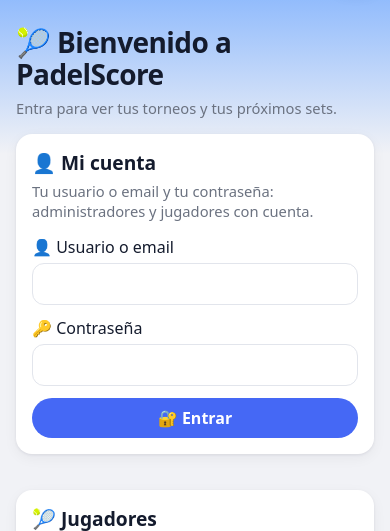
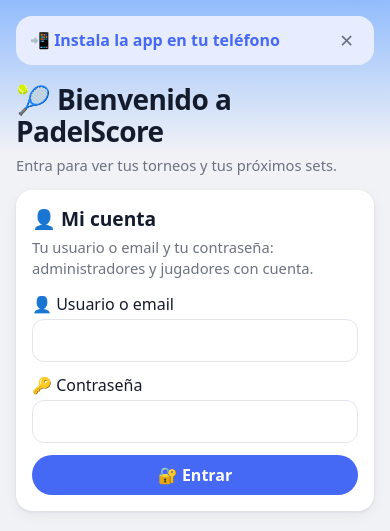
Before and after one commit to Sorrycion/PadelScore, a FastAPI app: page / in a window 390 px wide. Shown: the part 66-597 px from the top of the page. Run offline with FastAPI, Linux system fonts and the light colour scheme; data that the repository does not hold is empty; parts of the project's set-up code (start-up, migrations or seed data) failed here and were passed over.

Commit message:
Home: a closable "install the app on your phone" banner
At the top of the home page (and of the login when it's the home page), on phones
only and never inside the installed app; ✕ hides it for good in that browser.

Co-Authored-By: Claude Opus 5.5 <noreply@anthropic.com>

```diff
--- a/app/i18n.py
+++ b/app/i18n.py
@@ -597,6 +597,8 @@ TEXT = {
                      "en": "Install it as an app: it opens full screen, with its icon, "
                            "without the browser bar."},
     "install_app": {"es": "Instalar app", "en": "Install the app"},
+    "install_banner": {"es": "Instala la app en tu teléfono", "en": "Install the app on your phone"},
+    "close": {"es": "Cerrar", "en": "Close"},
     "install_now": {"es": "Instalar", "en": "Install"},
     "install_done": {"es": "Ya la tienes instalada", "en": "It's already installed"},
     "install_done_hint": {"es": "Ábrela desde su ícono en tu pantalla de inicio.",
--- a/app/static/style.css
+++ b/app/static/style.css
@@ -60,6 +60,7 @@ ol.install-steps li span::before { content: counter(step) ". "; font-weight: 700
 ol.install-steps svg { width: 100%; max-width: 360px; height: auto; display: block; }
 #install-button { margin: 4px 0 8px; }
 .install-link { display: none; }  /* only in the phone menu, and not once installed */
+.install-banner { display: none; }  /* phones only, see below */
 fieldset.replace-points { border: 0; padding: 0; margin: 0 0 12px; display: grid; gap: 6px; }
 fieldset.replace-points legend { font-weight: 600; margin-bottom: 4px; }
 label.check { display: flex; gap: 8px; align-items: flex-start; font-weight: 400; }
@@ -379,6 +380,11 @@ form.filters select { flex: 1 1 180px; }
   .top-actions .button { padding: 8px 14px; font-size: .95rem; }
   .lang-switch { font-size: .95rem; gap: 12px; }
   .install-link { display: inline; }
+  .install-banner:not([hidden]) { display: flex; align-items: center; justify-content: space-between;
+                                  gap: 12px; margin: 8px 0 0; padding: 10px 14px;
+                                  border-radius: var(--radius); background: var(--accent-soft); }
+  .install-banner a { font-weight: 600; text-decoration: none; }
+  .install-banner button { font-size: 1.1rem; color: var(--muted); padding: 2px 6px; }
   h1 { font-size: 1.75rem; }
   .score-box { width: 64px; height: 56px; font-size: 1.8rem; }
   .team { padding: 4px 16px; font-size: 1.05rem; }
--- /dev/null
+++ b/app/templates/_install_banner.html
@@ -0,0 +1,20 @@
+{# A small "install the app" banner for the top of the home page. Phones only (CSS), never
+   inside the installed app, and gone for good once closed (✕, remembered in this
+   browser's localStorage). It starts hidden: the script shows it when it applies. #}
+<div class="install-banner" id="install-banner" hidden>
+  <a href="/install">📲 {{ _("install_banner") }}</a>
+  <button type="button" class="link plain-link" id="install-banner-close" aria-label="{{ _('close') }}" title="{{ _('close') }}">✕</button>
+</div>
+<script>
+  (function () {
+    var KEY = "padelscore-install-banner-closed", banner = document.getElementById("install-banner");
+    var installed = window.matchMedia("(display-mode: standalone)").matches || navigator.standalone;
+    var closed = false;
+    try { closed = localStorage.getItem(KEY) === "1"; } catch (e) {}
+    if (!installed && !closed) banner.hidden = false;
+    document.getElementById("install-banner-close").addEventListener("click", function () {
+      banner.hidden = true;
+      try { localStorage.setItem(KEY, "1"); } catch (e) {}
+    });
+  })();
+</script>
--- a/app/templates/home.html
+++ b/app/templates/home.html
@@ -8,6 +8,7 @@
   <input type="hidden" name="next" value="{{ url }}">
   <button type="submit" class="{{ cls }}">{{ label }}</button>
 </form>{% endmacro %}
+{% include "_install_banner.html" %}
 <h1>👋 {{ _("hello_name", name=account.display_name or account.username) if account else _("hello_guest") }}</h1>
 
 {% if account %}
--- a/app/templates/login.html
+++ b/app/templates/login.html
@@ -4,6 +4,7 @@
 {# The login: accounts log in; players without one are sent to make it (they join their
    tournaments inside, with each tournament's password). A guest can still use just a
    tournament's password, folded away under 👻. #}
+{% if home %}{% include "_install_banner.html" %}{% endif %}
 <h1>{{ _("home_login_title") if home else _("login_title") }}</h1>
 {% if home %}<p class="muted">{{ _("home_login_hint") }}</p>{% endif %}
 <div class="login-sections">
```
Also changed, not shown: docs/processes/ARCHITECTURE.md (+4 -0 lines), tests/test_app.py (+9 -0 lines).
